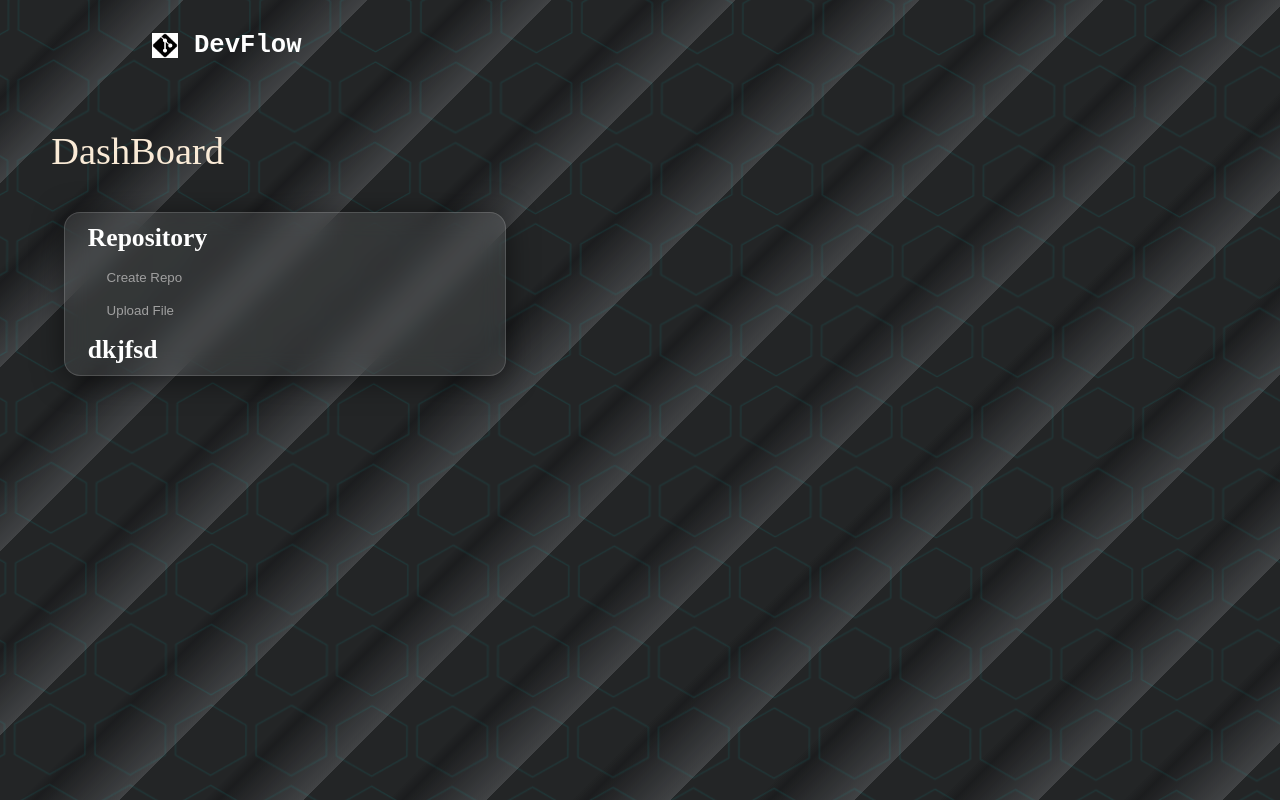
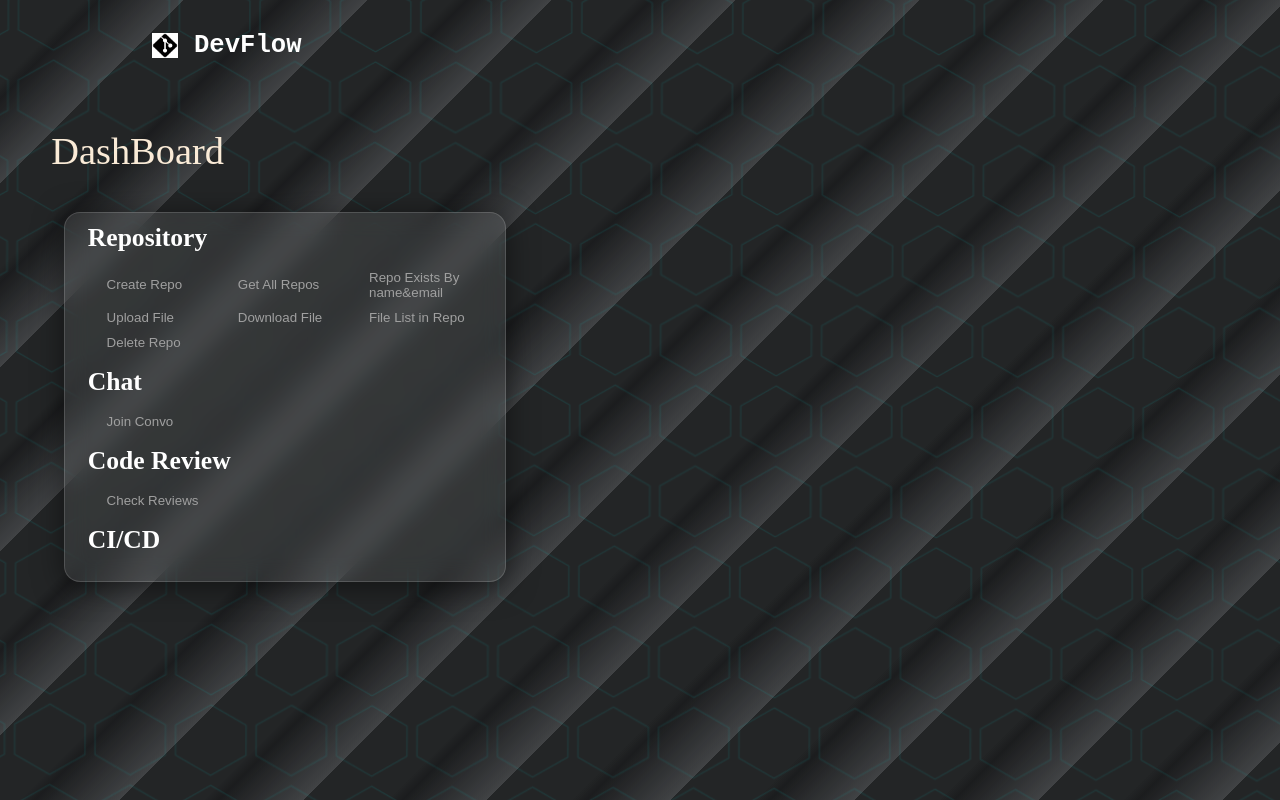
Before and after one commit to Arpan25AK/DevFlow-Web, a React (Vite) app: page /dashboard in a window 1280 px wide. Built offline with nearby package versions, Linux system fonts and the light colour scheme.

Commit message:
made half of the side bar of the dashboard page

```diff
--- a/src/pages/Dashboard/Dashboard.module.css
+++ b/src/pages/Dashboard/Dashboard.module.css
@@ -103,11 +103,22 @@
     margin-left: 1vw;
 }
 
+.btn_block{
+    display: flex;
+    justify-content: space-between;
+    flex-direction: row;
+    margin-right: 1vw;
+    margin-left: 2vw;
+    flex-wrap: wrap;
+    gap: 8px;
+
+}
+
 .block_side{
     border: none;
     background-color: transparent;
     color: #a0a0a0;
     text-align: left;
-    margin-left: 2vw;
     cursor: pointer;
+    width: calc(33.33% - 8px);
 }
--- a/src/pages/Dashboard/index.jsx
+++ b/src/pages/Dashboard/index.jsx
@@ -30,10 +30,31 @@
 
             <div className={styles.glassBox}>
                 <span className={styles.block_main}>Repository</span>
-                <button className={styles.block_side}>Create Repo</button>
-                <button className={styles.block_side}>Upload File</button>
+                <div className={styles.btn_block}>
+                    <button className={styles.block_side} onClick={() => navigate('/')}>Create Repo</button>
+                    <button className={styles.block_side} onClick={() => navigate('/signup')}>Get All Repos</button>
+                    <button className={styles.block_side}>Repo Exists By name&email</button>
+                    <button className={styles.block_side}>Upload File</button>
+                    <button className={styles.block_side}>Download File</button>
+                    <button className={styles.block_side}>File List in Repo</button>
+                    <button className={styles.block_side} >Delete Repo</button>
+                </div>
 
-                <span className={styles.block_main}>dkjfsd</span>
+                <span className={styles.block_main}>Chat</span>
+                <div className={styles.btn_block}>
+                    <button className={styles.block_side} >Join Convo</button>
+                </div>
+
+                <span className={styles.block_main}>Code Review</span>
+                <div className={styles.btn_block}>
+                    <button className={styles.block_side} >Check Reviews</button>
+                </div>
+
+                <span className={styles.block_main}>CI/CD</span>
+                    <div className={styles.btn_block}>
+
+                    </div>
+
             </div>
 
         </div>
```
